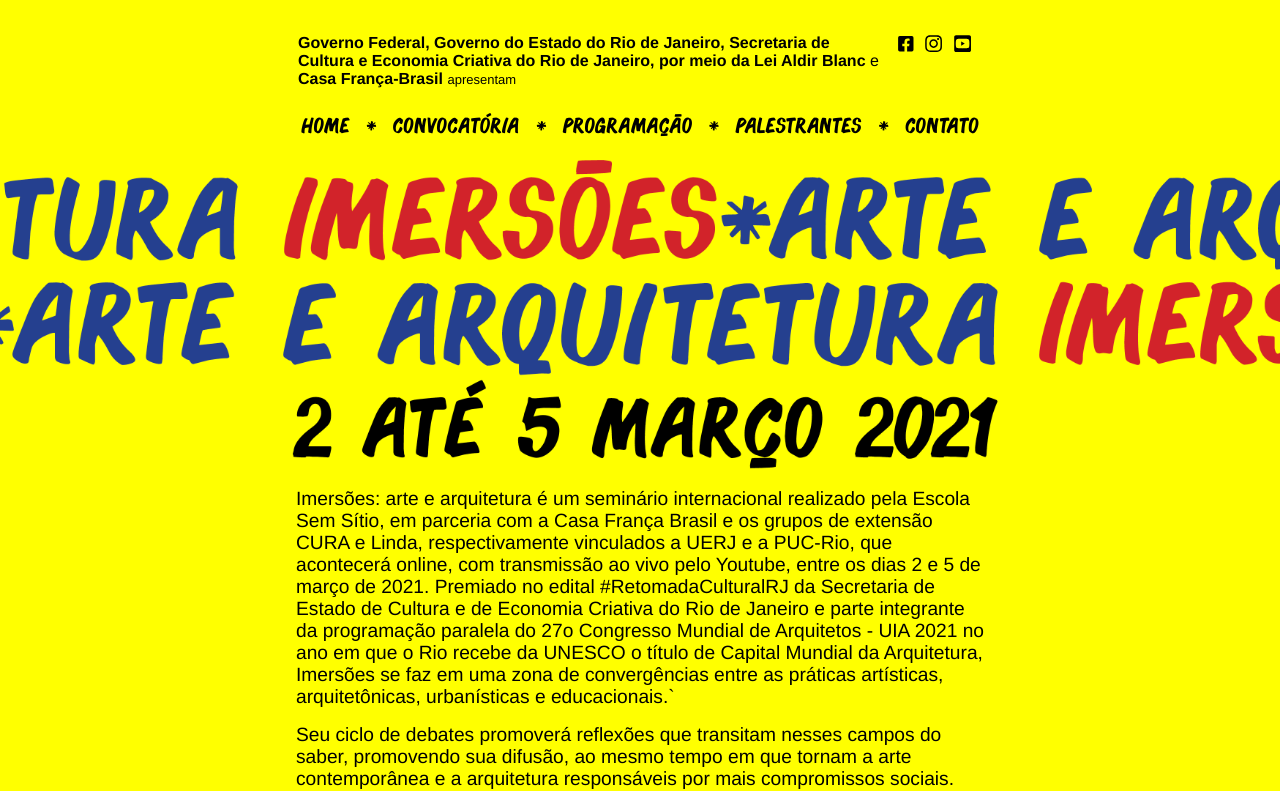
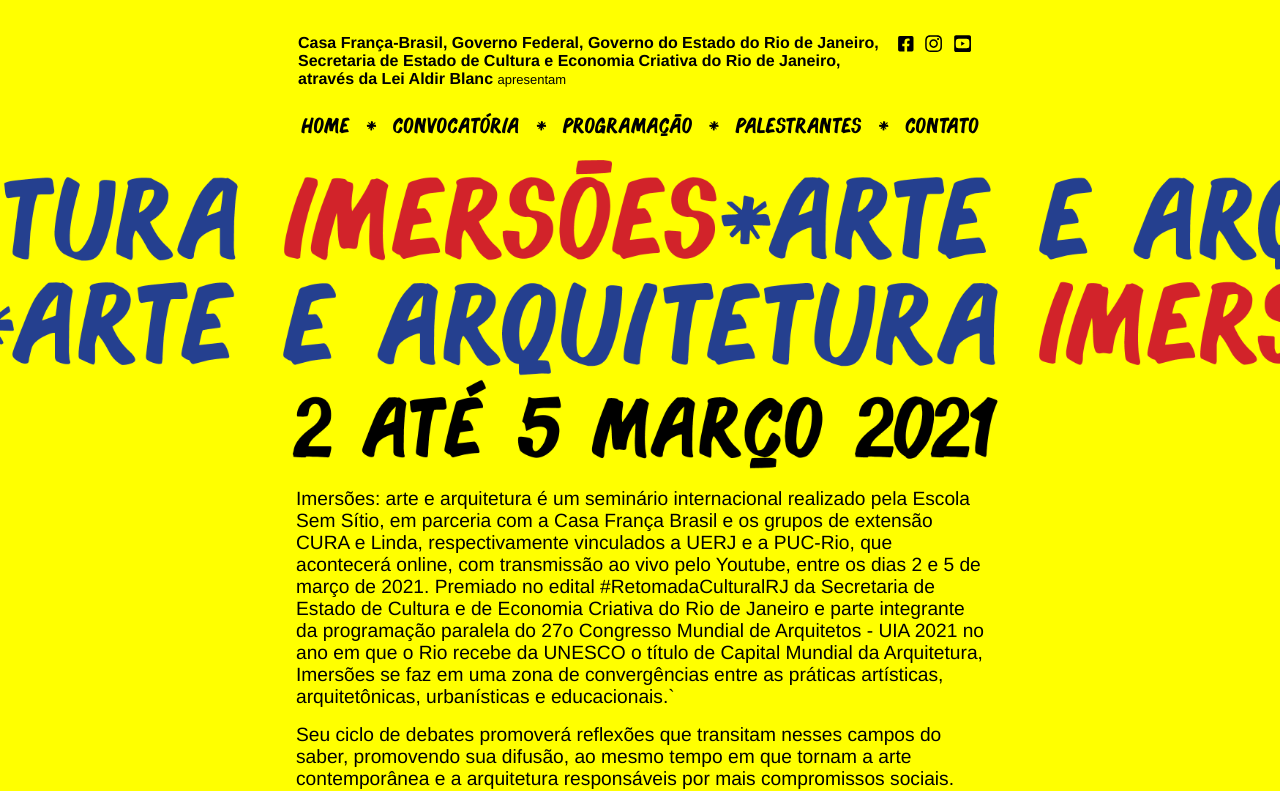
Before and after one commit to hiagoptk/iaa-seminario, a Next.js app in the folder web/: page / in a window 1280 px wide. Shown: the top 791 px of the page. Built offline with nearby package versions, Linux system fonts and the light colour scheme.

Commit message:
alteração chancela

```diff
--- a/web/components/Navbar.js
+++ b/web/components/Navbar.js
@@ -7,9 +7,10 @@ const Navbar = () => {
             <nav>
                 <div id='header'>
                     <div className='boxHeader'>
-                        <h5><b>Governo Federal, Governo do Estado do Rio de Janeiro,
-                            Secretaria de Cultura e Economia Criativa do Rio de Janeiro,
-                            por meio da Lei Aldir Blanc</b> e <b>Casa França-Brasil</b> <span>apresentam</span>
+                        <h5>
+                            <b>Casa França-Brasil, Governo Federal, Governo do Estado do Rio de Janeiro,
+                            Secretaria de Estado de Cultura e Economia Criativa do Rio de Janeiro,
+                            através da Lei Aldir Blanc</b> <span>apresentam</span>
                         </h5>
                     </div>
                     <span id='social'>
```
